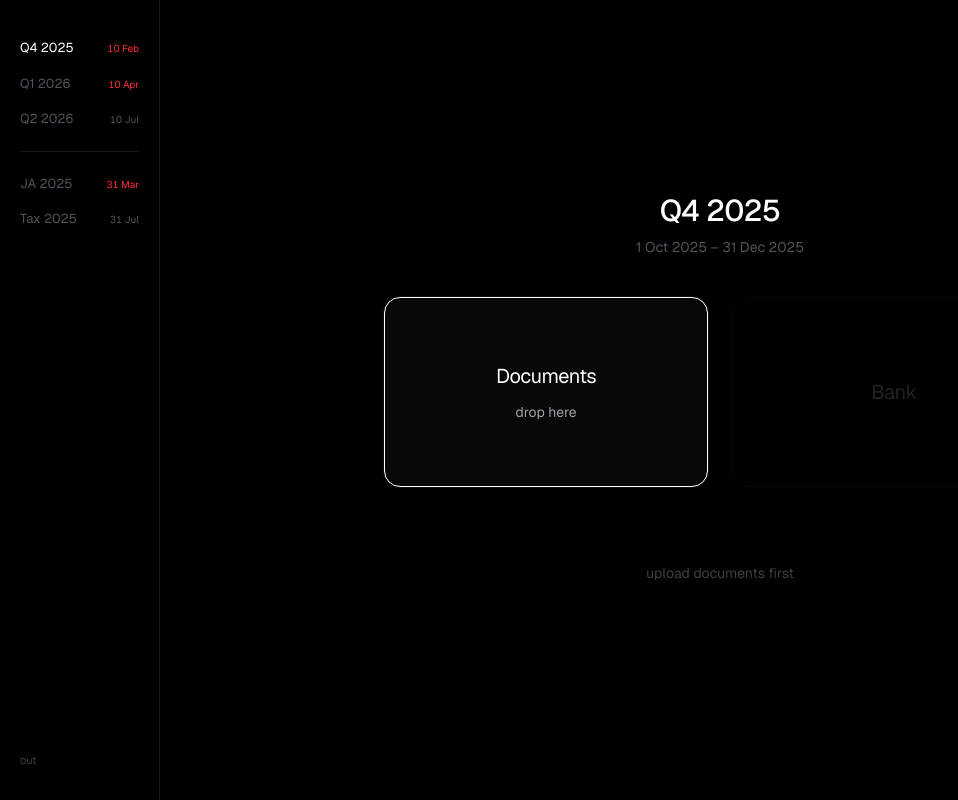
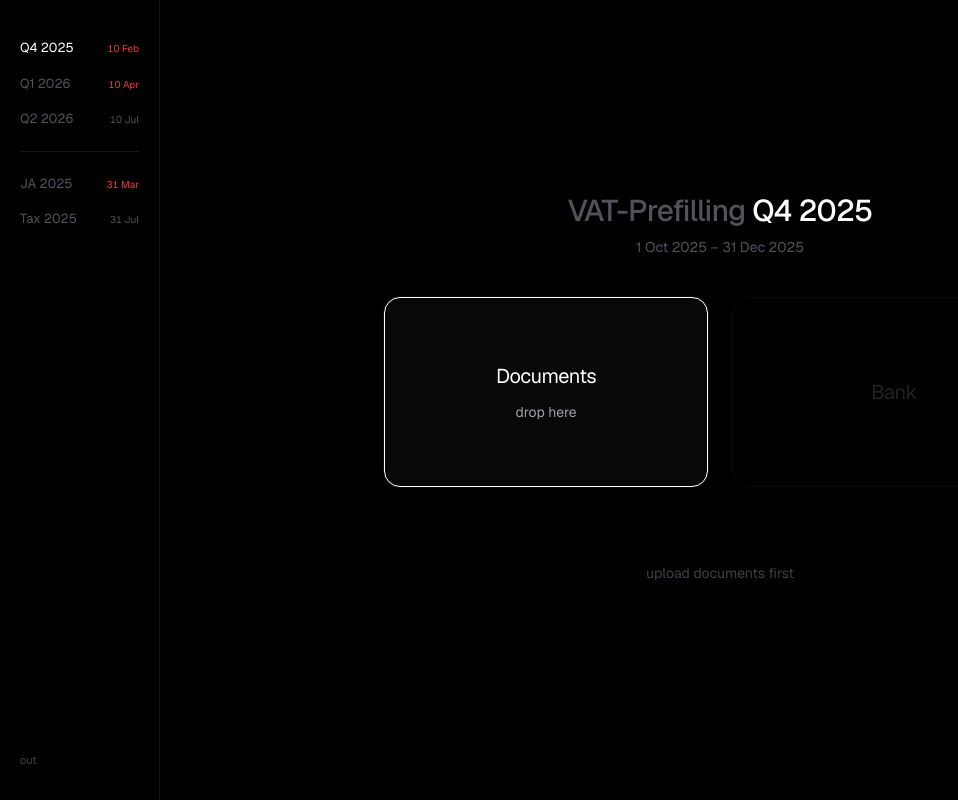
Before and after one commit to tadeus123/fucktax_pro, a Next.js app: page /vat/q4-2025 in a window 1280 px wide. Shown: the whole page, without its empty margins (0-958 px from the left). Built offline with nearby package versions, Linux system fonts and the light colour scheme.

Commit message:
Show VAT-Prefilling label in filing header.
Co-authored-by: Cursor <cursoragent@cursor.com>

```diff
--- a/src/components/VatFilingView.tsx
+++ b/src/components/VatFilingView.tsx
@@ -16,7 +16,10 @@ export function VatFilingView({ filing }: { filing: VatFiling }) {
   return (
     <div className="flex h-full flex-col items-center justify-center px-6 py-10">
       <div className="mb-10 text-center">
-        <h1 className="text-3xl font-medium tracking-tight text-white">{filing.label}</h1>
+        <h1 className="text-3xl font-medium tracking-tight text-white">
+          <span className="text-zinc-600">VAT-Prefilling </span>
+          {filing.label}
+        </h1>
         <p className="mt-2 text-sm text-zinc-600">{periodRange}</p>
       </div>
 
```
